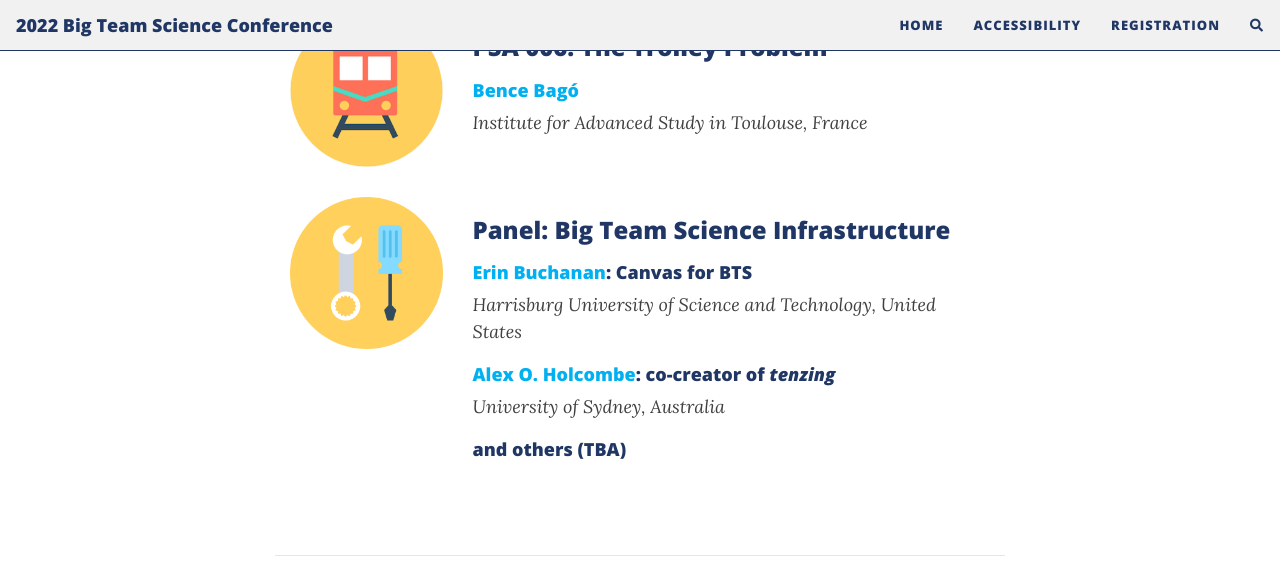
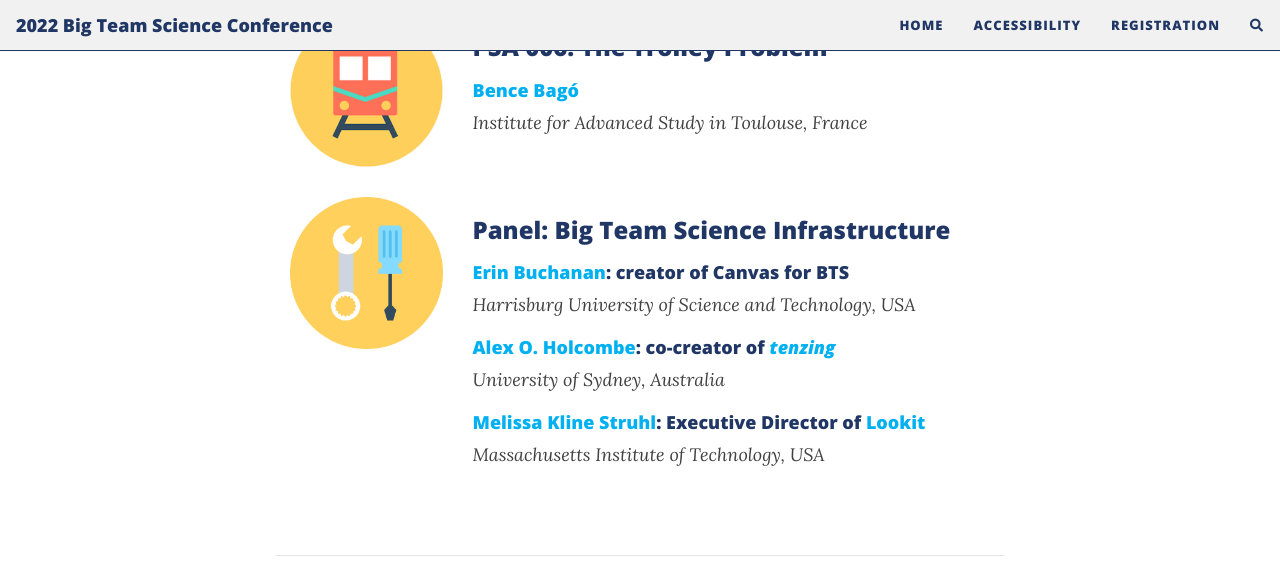
Before and after one commit to bigteamscienceconference/bigteamscienceconference.github.io, a Jekyll site: the page built from program.md, in a window 1280 px wide and 900 px high, scrolled down 1365 px, cut to the strip 0-568 px from the top of the window. Built offline with Jekyll 4.4.1, drawn with Linux system fonts in a browser that asks for light colours; nearby versions of some CDN libraries; comment, search, counter and statistics services are not loaded.

Commit message:
Update program.md

```diff
--- a/program.md
+++ b/program.md
@@ -90,11 +90,12 @@ title: program
       </div>
       <div class="col-sm-9">
         <h3>Panel: Big Team Science Infrastructure</h3>
-        <h4><a href="https://www.aggieerin.com/page/about/">Erin Buchanan</a>: Canvas for BTS</h4>
-        <i>Harrisburg University of Science and Technology, United States</i>
-        <h4><a href="https://www.sydney.edu.au/science/about/our-people/academic-staff/alex-holcombe.html">Alex O. Holcombe</a>: co-creator of <i>tenzing</i></h4>
+        <h4><a href="https://www.aggieerin.com/page/about/" target="_blank">Erin Buchanan</a>: creator of Canvas for BTS</h4>
+        <i>Harrisburg University of Science and Technology, USA</i>
+        <h4><a href="https://www.sydney.edu.au/science/about/our-people/academic-staff/alex-holcombe.html" target="_blank">Alex O. Holcombe</a>: co-creator of <i><a href="https://rollercoaster.shinyapps.io/tenzing/" target="_blank">tenzing</a></i></h4>
         <i>University of Sydney, Australia</i>
-        <h4>and others (TBA)</h4>
+        <h4><a href="http://www.melissaklinestruhl.com" target="_blank">Melissa Kline Struhl</a>: Executive Director of <a href="https://lookit.mit.edu" target="_blank">Lookit</a></h4>
+        <i>Massachusetts Institute of Technology, USA</i>
       </div>
     </div>
   </div>
```
